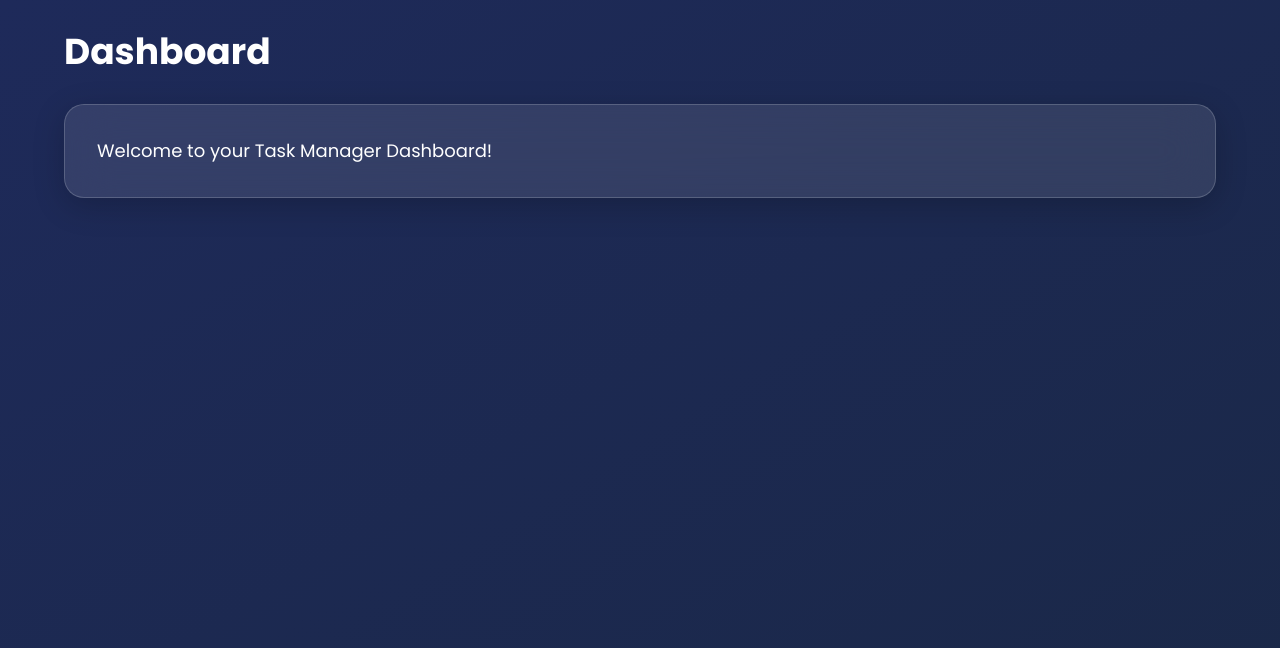
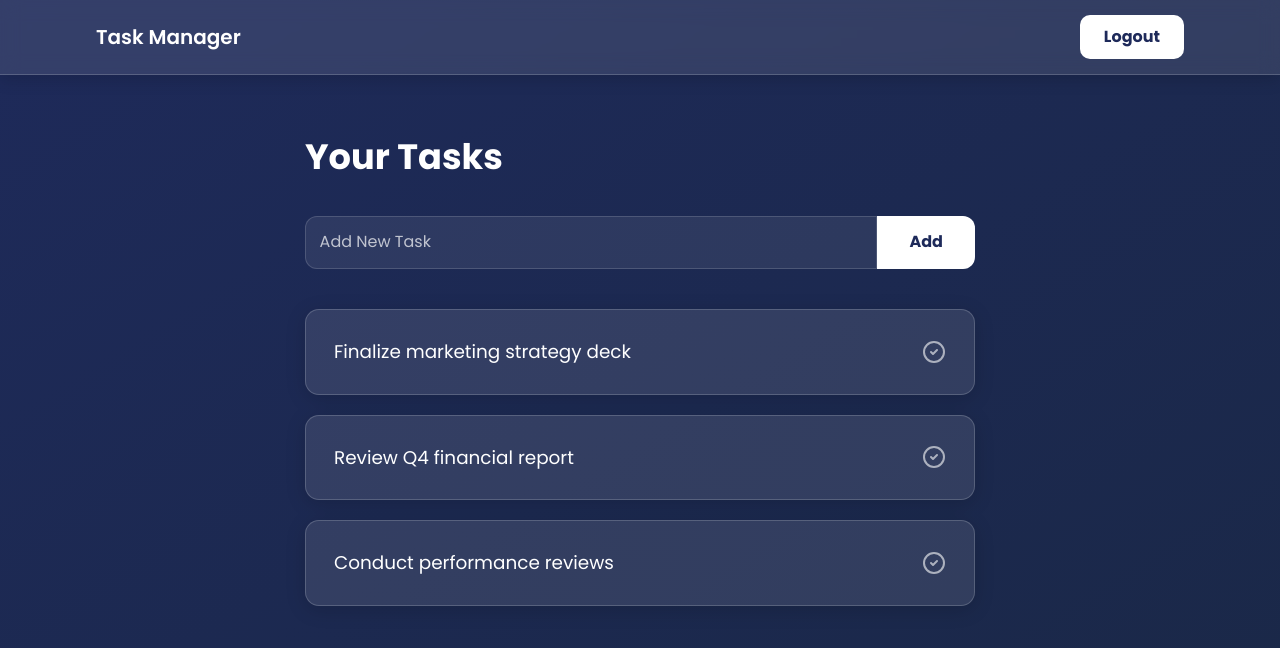
Before and after one commit to Anbu142/tsk_mgr_01, a React (Vite) app: page /dashboard in a window 1280 px wide. Shown: the top 648 px of the page. Built offline with nearby package versions, Linux system fonts and the light colour scheme.

Commit message:
Updated Dashboard.tsx

```diff
--- a/src/pages/Dashboard.tsx
+++ b/src/pages/Dashboard.tsx
@@ -1,12 +1,78 @@
+import { useState } from 'react';
+import { useNavigate } from 'react-router-dom';
+import { CheckCircle2 } from 'lucide-react';
+
 function Dashboard() {
+  const navigate = useNavigate();
+  const [newTask, setNewTask] = useState('');
+  const [tasks] = useState([
+    { id: 1, text: 'Finalize marketing strategy deck', completed: false },
+    { id: 2, text: 'Review Q4 financial report', completed: false },
+    { id: 3, text: 'Conduct performance reviews', completed: false },
+  ]);
+
+  const handleLogout = () => {
+    navigate('/');
+  };
+
+  const handleAddTask = () => {
+    setNewTask('');
+  };
+
   return (
-    <div className="min-h-screen bg-gradient-to-br from-[#1E2A5A] to-[#1A2847] p-8">
-      <div className="max-w-6xl mx-auto">
-        <h1 className="text-4xl font-bold text-white mb-8">Dashboard</h1>
-        <div className="bg-white/10 backdrop-blur-xl border border-white/[0.18] rounded-[20px] shadow-[0_8px_32px_rgba(0,0,0,0.2)] p-8">
-          <p className="text-white text-lg">Welcome to your Task Manager Dashboard!</p>
+    <div className="min-h-screen bg-gradient-to-br from-[#1E2A5A] to-[#1A2847]">
+      <header className="h-[75px] bg-white/10 backdrop-blur-[10px] border-b border-white/[0.18] shadow-[0_4px_16px_rgba(0,0,0,0.15)] sticky top-0 z-50">
+        <div className="h-full max-w-6xl mx-auto px-8 flex items-center justify-between">
+          <h1 className="text-xl font-semibold text-white">Task Manager</h1>
+          <button
+            onClick={handleLogout}
+            className="bg-white text-[#1E2A5A] font-bold py-[0.65rem] px-6 rounded-[10px] transition-all duration-300 hover:bg-[#F8FAFC] hover:shadow-[0_0_20px_rgba(255,255,255,0.2)]"
+          >
+            Logout
+          </button>
         </div>
-      </div>
+      </header>
+
+      <main className="max-w-[750px] mx-auto px-6 md:px-10 py-14">
+        <h2 className="text-[2.2rem] font-bold text-white mb-8">Your Tasks</h2>
+
+        <div className="mb-10">
+          <div className="flex">
+            <input
+              type="text"
+              value={newTask}
+              onChange={(e) => setNewTask(e.target.value)}
+              placeholder="Add New Task"
+              className="flex-grow px-[0.85rem] py-[0.85rem] rounded-l-xl bg-white/[0.08] border border-white/15 text-white placeholder:text-white/70 focus:outline-none focus:border-white/30 transition-all duration-300"
+            />
+            <button
+              onClick={handleAddTask}
+              className="bg-white text-[#1E2A5A] font-bold py-[0.85rem] px-8 rounded-r-xl transition-all duration-300 hover:bg-[#F8FAFC] hover:shadow-[0_0_20px_rgba(255,255,255,0.3)] hover:scale-[1.02]"
+            >
+              Add
+            </button>
+          </div>
+        </div>
+
+        <div className="space-y-5 animate-fadeInUp">
+          {tasks.map((task, index) => (
+            <div
+              key={task.id}
+              className="bg-white/10 backdrop-blur-[10px] border border-white/[0.18] rounded-[14px] p-7 shadow-[0_4px_20px_rgba(0,0,0,0.15)] transition-all duration-250 hover:bg-white/[0.13] hover:border-white/30 hover:scale-[1.02] cursor-pointer"
+              style={{
+                animation: `fadeInUp 0.6s ease-out ${index * 0.15}s both`,
+              }}
+            >
+              <div className="flex items-center justify-between">
+                <span className="text-white text-[1.15rem] font-medium">
+                  {task.text}
+                </span>
+                <CheckCircle2 className="w-6 h-6 text-white/60" />
+              </div>
+            </div>
+          ))}
+        </div>
+      </main>
     </div>
   );
 }
```
